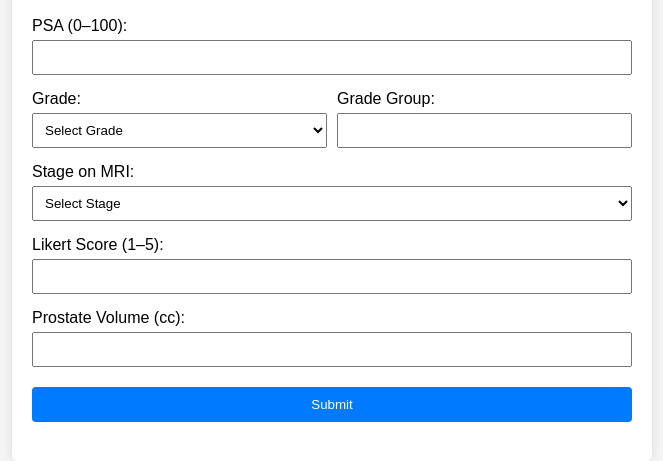
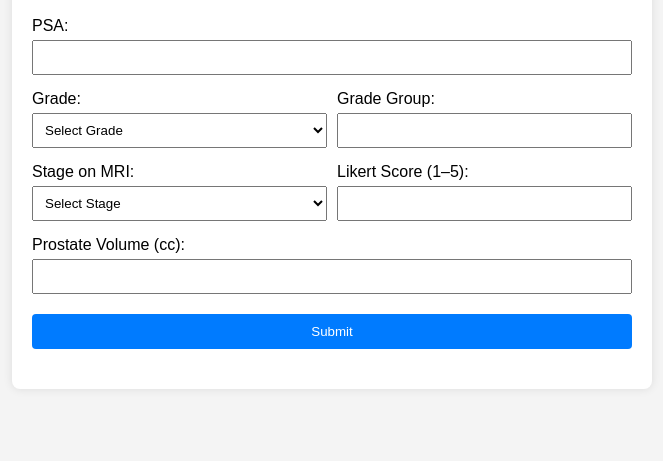
Before and after one commit to benb-j/PSAsurveillance, a plain HTML site: page index.html in a window 1280 px wide. Shown: the part 111-572 px from the top of the page, without its empty margins (308-971 px from the left). Drawn offline with Linux system fonts and the light colour scheme.

Commit message:
Update index.html

```diff
--- a/index.html
+++ b/index.html
@@ -58,8 +58,8 @@
   <div class="container">
     <h2>Prostate Cancer Assessment</h2>
     <form id="prostateForm">
-      <label for="psa">PSA (0–100):</label>
-      <input type="number" id="psa" name="psa" step="0.01" min="0" max="100" required>
+      <label for="psa">PSA:</label>
+      <input type="number" id="psa" name="psa" step="1" min="0" max="100" required>
 
       <div class="inline">
         <div>
@@ -79,6 +79,8 @@
         </div>
       </div>
 
+      <div class="inline">
+        <div>
           <label for="stage">Stage on MRI:</label>
           <select id="stage" name="stage" required>
             <option value="">Select Stage</option>
@@ -87,9 +89,12 @@
             <option value="T3">T3</option>
             <option value="T4">T4</option>
           </select>
-
+        </div>
+        <div>
           <label for="likert">Likert Score (1–5):</label>
           <input type="number" id="likert" name="likert" min="1" max="5" required>
+        </div>
+      </div>
 
       <label for="volume">Prostate Volume (cc):</label>
       <input type="number" id="volume" name="volume" min="0" max="1000" required>
```
Lines whose indentation alone changed are shown as unchanged.
